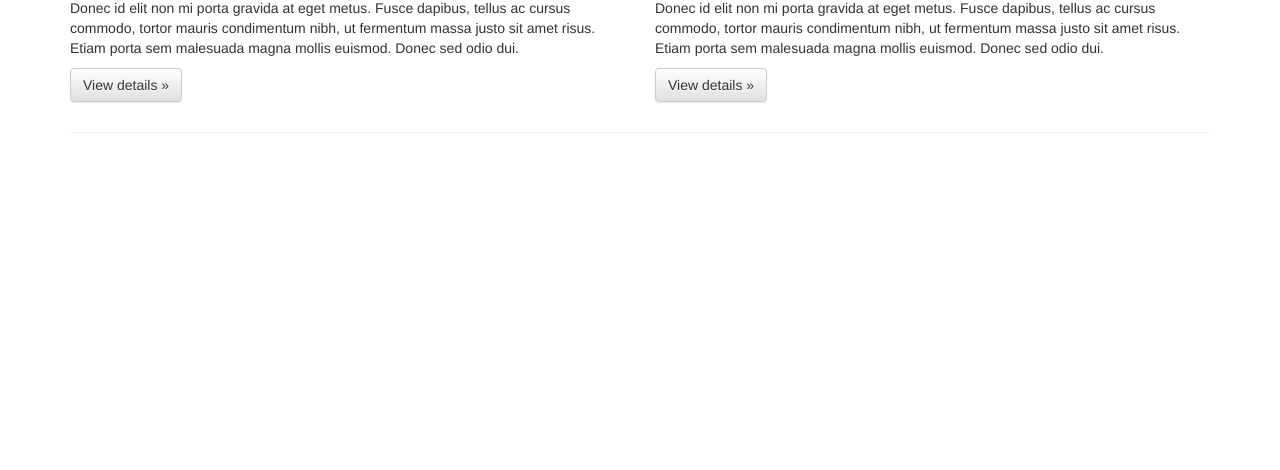
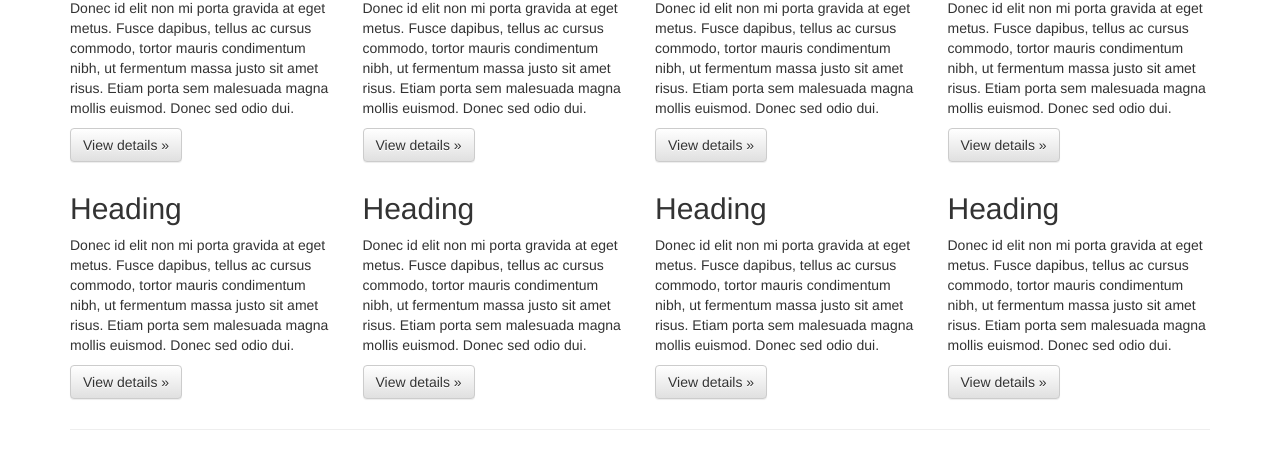
Before and after one commit to EliasManj/Git_Examples, a plain HTML site: page index.html in a window 1280 px wide. Shown: the part 626-1096 px from the top of the page. Before the commit the page ends 800 px from the top, so only its background shows below. Drawn offline with nearby package versions, Linux system fonts and the light colour scheme.

Commit message:
add second row

```diff
--- a/index.html
+++ b/index.html
@@ -56,18 +56,49 @@
     <div class="container">
       <!-- Example row of columns -->
       <div class="row">
-        <div class="col-md-6">
+        <div class="col-md-3">
           <h2>Heading</h2>
           <p>Donec id elit non mi porta gravida at eget metus. Fusce dapibus, tellus ac cursus commodo, tortor mauris condimentum nibh, ut fermentum massa justo sit amet risus. Etiam porta sem malesuada magna mollis euismod. Donec sed odio dui. </p>
           <p><a class="btn btn-default" href="#" role="button">View details &raquo;</a></p>
         </div>
-        <div class="col-md-6">
+        <div class="col-md-3">
           <h2>Heading</h2>
           <p>Donec id elit non mi porta gravida at eget metus. Fusce dapibus, tellus ac cursus commodo, tortor mauris condimentum nibh, ut fermentum massa justo sit amet risus. Etiam porta sem malesuada magna mollis euismod. Donec sed odio dui. </p>
           <p><a class="btn btn-default" href="#" role="button">View details &raquo;</a></p>
-       </div>
+        </div>
+        <div class="col-md-3">
+          <h2>Heading</h2>
+          <p>Donec id elit non mi porta gravida at eget metus. Fusce dapibus, tellus ac cursus commodo, tortor mauris condimentum nibh, ut fermentum massa justo sit amet risus. Etiam porta sem malesuada magna mollis euismod. Donec sed odio dui. </p>
+          <p><a class="btn btn-default" href="#" role="button">View details &raquo;</a></p>
+        </div>
+        <div class="col-md-3">
+          <h2>Heading</h2>
+          <p>Donec id elit non mi porta gravida at eget metus. Fusce dapibus, tellus ac cursus commodo, tortor mauris condimentum nibh, ut fermentum massa justo sit amet risus. Etiam porta sem malesuada magna mollis euismod. Donec sed odio dui. </p>
+          <p><a class="btn btn-default" href="#" role="button">View details &raquo;</a></p>
+        </div>
       </div>
-
+      <div class="row">
+        <div class="col-md-3">
+          <h2>Heading</h2>
+          <p>Donec id elit non mi porta gravida at eget metus. Fusce dapibus, tellus ac cursus commodo, tortor mauris condimentum nibh, ut fermentum massa justo sit amet risus. Etiam porta sem malesuada magna mollis euismod. Donec sed odio dui. </p>
+          <p><a class="btn btn-default" href="#" role="button">View details &raquo;</a></p>
+        </div>
+        <div class="col-md-3">
+          <h2>Heading</h2>
+          <p>Donec id elit non mi porta gravida at eget metus. Fusce dapibus, tellus ac cursus commodo, tortor mauris condimentum nibh, ut fermentum massa justo sit amet risus. Etiam porta sem malesuada magna mollis euismod. Donec sed odio dui. </p>
+          <p><a class="btn btn-default" href="#" role="button">View details &raquo;</a></p>
+        </div>
+        <div class="col-md-3">
+          <h2>Heading</h2>
+          <p>Donec id elit non mi porta gravida at eget metus. Fusce dapibus, tellus ac cursus commodo, tortor mauris condimentum nibh, ut fermentum massa justo sit amet risus. Etiam porta sem malesuada magna mollis euismod. Donec sed odio dui. </p>
+          <p><a class="btn btn-default" href="#" role="button">View details &raquo;</a></p>
+        </div>
+        <div class="col-md-3">
+          <h2>Heading</h2>
+          <p>Donec id elit non mi porta gravida at eget metus. Fusce dapibus, tellus ac cursus commodo, tortor mauris condimentum nibh, ut fermentum massa justo sit amet risus. Etiam porta sem malesuada magna mollis euismod. Donec sed odio dui. </p>
+          <p><a class="btn btn-default" href="#" role="button">View details &raquo;</a></p>
+        </div>
+      </div>
       <hr>
     </div> <!-- /container -->        <script src="//ajax.googleapis.com/ajax/libs/jquery/1.11.0/jquery.min.js"></script>
         <script>window.jQuery || document.write('<script src="js/vendor/jquery-1.11.0.min.js"><\/script>')</script>
```
